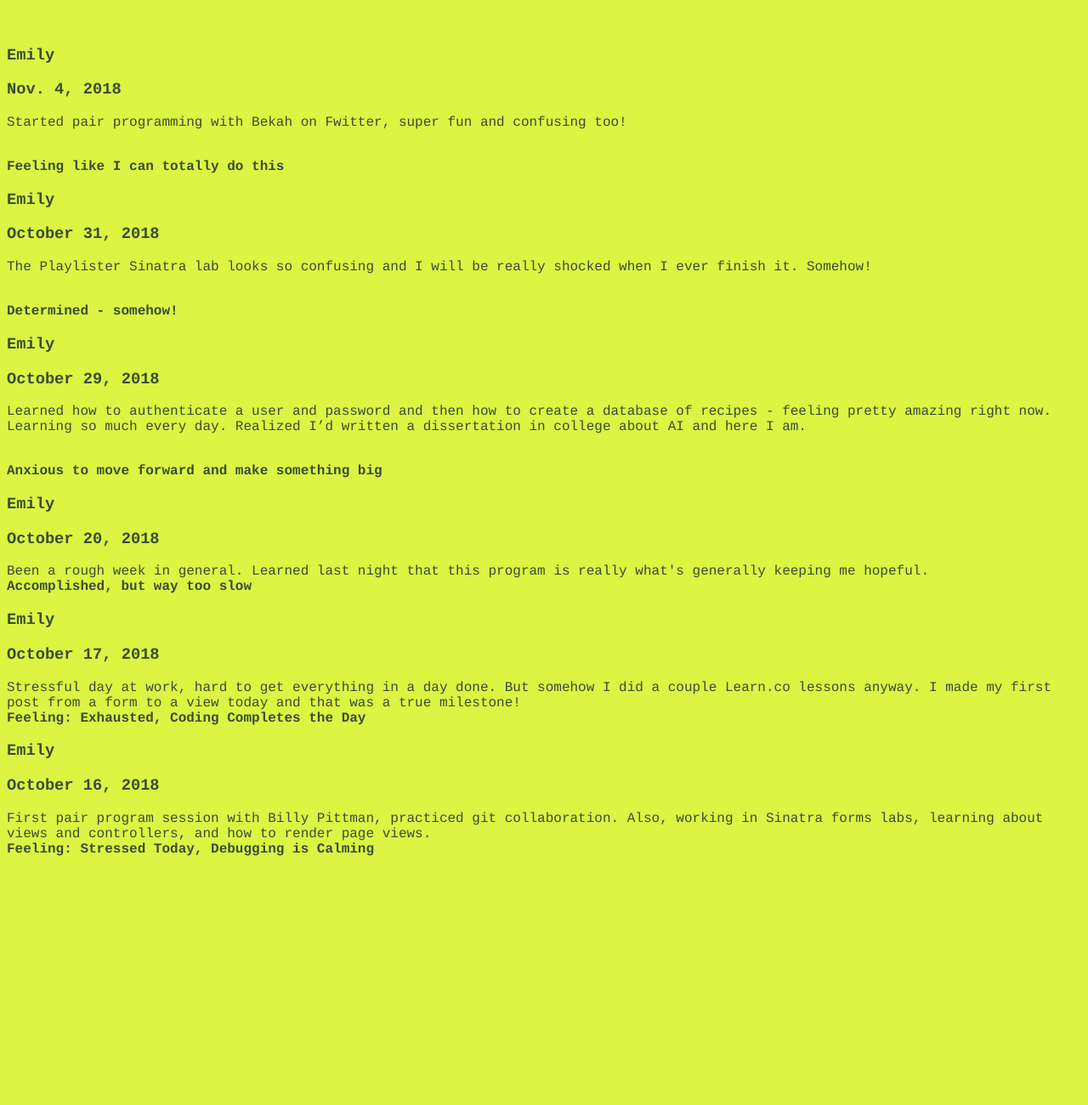
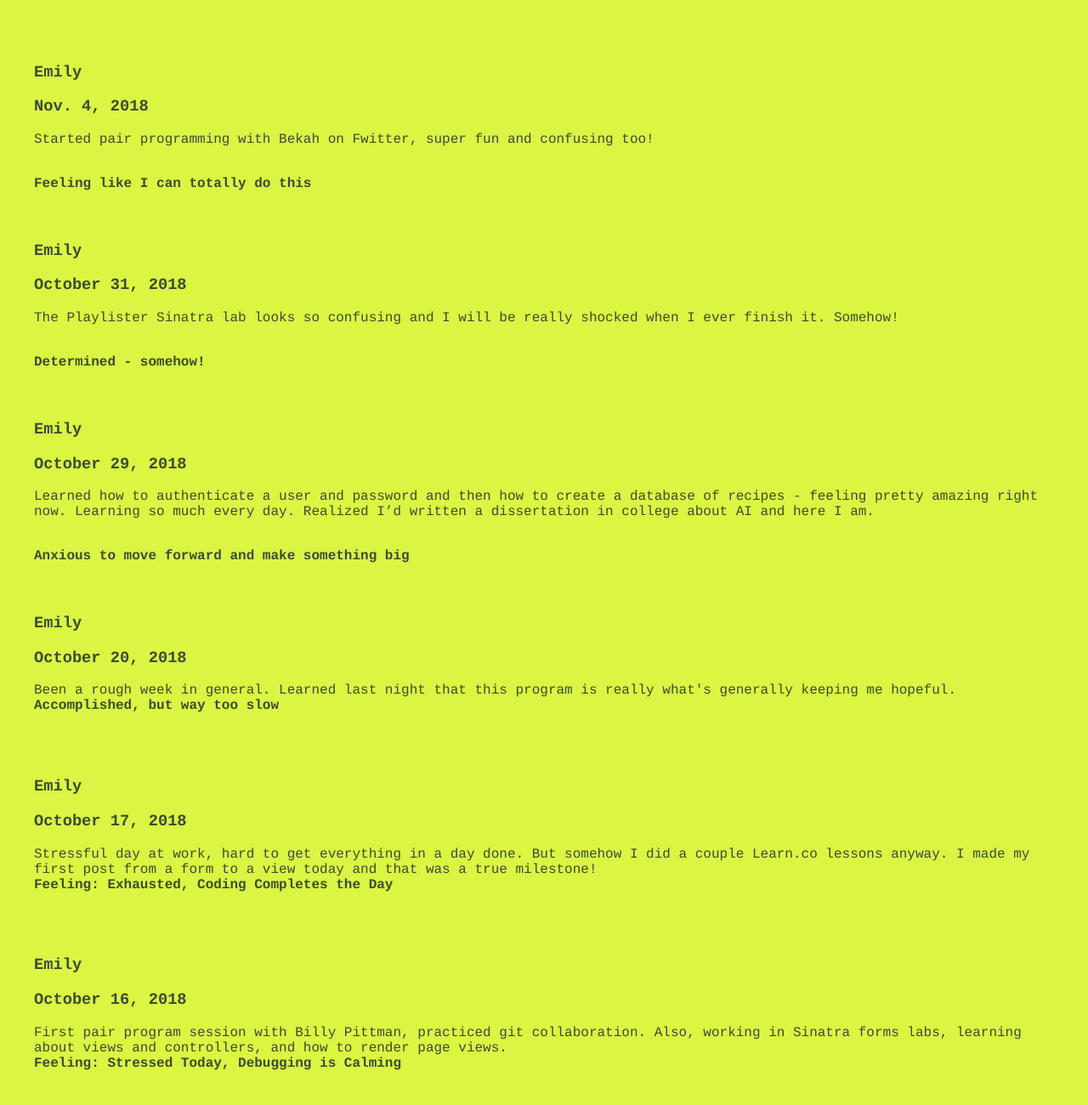
Before and after one commit to BillyPittman1993/musical-fortnight, a plain HTML site: page index.html in a window 1280 px wide. Shown: the part 110-1410 px from the top of the page at 85% size. Before the commit the page ends 1134 px from the top, so only its background shows below. Drawn offline with Linux system fonts and the light colour scheme.

Commit message:
changed styling

```diff
--- a/css/style.css
+++ b/css/style.css
@@ -2,8 +2,13 @@ body {
   background: #dcf442;
   font-family: courier;
   color: #394c34;
+  margin: 20px;
 }
 
 span {
   font-weight: bold;
 }
+
+.Log_Entry {
+  padding: 20px;
+}
--- a/index.html
+++ b/index.html
@@ -16,45 +16,51 @@
     <span></span>
     <br>
   -->
+    <div class="Log_Entry">
       <h3>Emily</h3>
       <h3>Nov. 4, 2018</h3>
       <p>Started pair programming with Bekah on Fwitter, super fun and confusing too!</p>
       <br>
       <span>Feeling like I can totally do this</span>
-    <br>
+    </div>
 
-
+    <div class="Log_Entry">
       <h3>Emily</h3>
       <h3>October 31, 2018</h3>
       <p>The Playlister Sinatra lab looks so confusing and I will be really shocked when I ever finish it. Somehow!</p>
       <br>
       <span>Determined - somehow!</span>
-    <br>
+    </div>
 
-
+    <div class="Log_Entry">
       <h3>Emily</h3>
       <h3>October 29, 2018</h3>
       <p>Learned how to authenticate a user and password and then how to create a database of recipes - feeling pretty amazing right now. Learning so much every day. Realized I’d written a dissertation in college about AI and here I am.</p>
       <br>
       <span>Anxious to move forward and make something big</span>
-    <br>
+    </div>
 
+    <div class="Log_Entry">
       <h3>Emily</h3>
       <h3>October 20, 2018</h3>
       <p>Been a rough week in general. Learned last night that this program is really what's generally keeping me hopeful.<br>
       <span>Accomplished, but way too slow</span>
-    <br>
+    </div>
 
+    <div class="Log_Entry">
       <h3>Emily</h3>
       <h3>October 17, 2018</h3>
       <p>Stressful day at work, hard to get everything in a day done. But somehow I did a couple Learn.co lessons anyway. I made my first post from a form to a view today and that was a true milestone!<br>
       <span>Feeling: Exhausted, Coding Completes the Day</span>
-    <br>
+    </div>
 
+    <div class="Log_Entry">
       <h3>Emily</h3>
       <h3>October 16, 2018</h3>
       <p>First pair program session with Billy Pittman, practiced git collaboration. Also, working in Sinatra forms labs, learning about views and controllers, and how to render page views.<br>
       <span>Feeling: Stressed Today, Debugging is Calming</span>
       </p>
+    </div>
+
   </body>
 </html>
```
Lines whose indentation alone changed are shown as unchanged.
